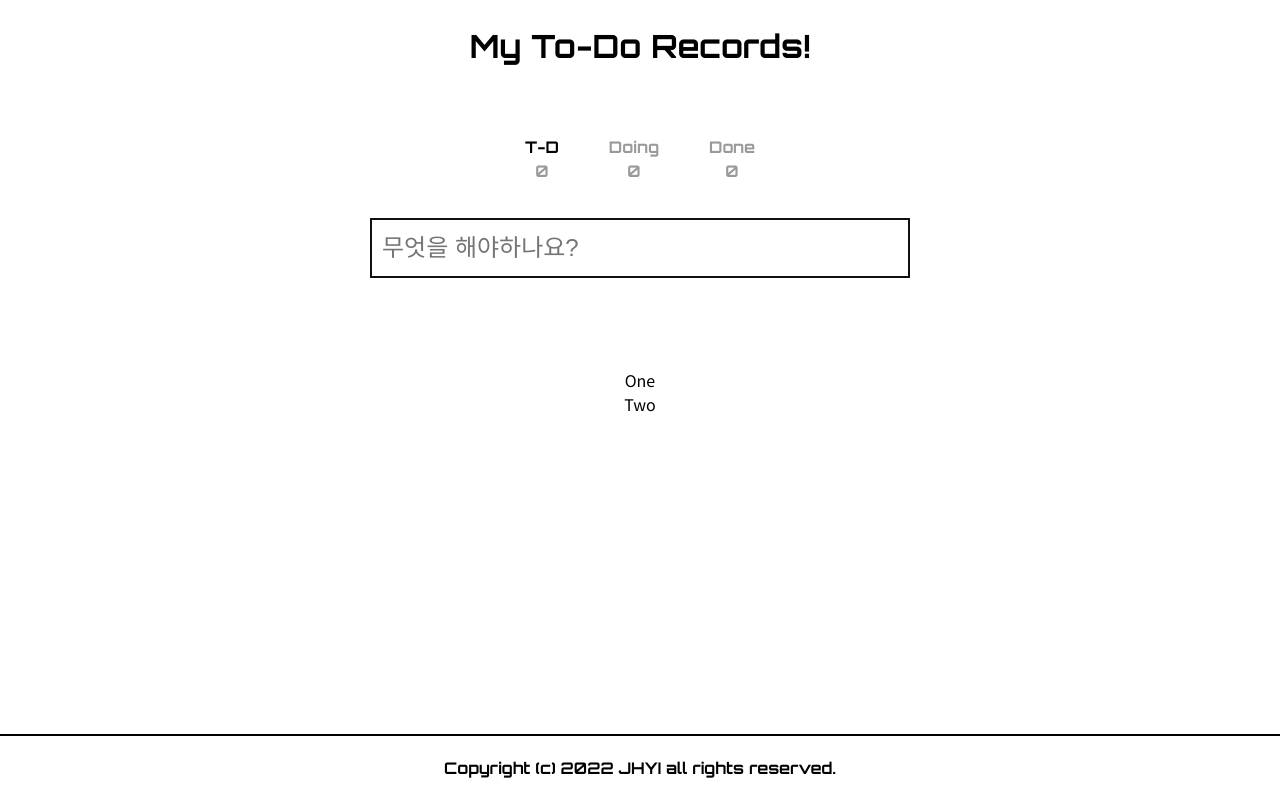
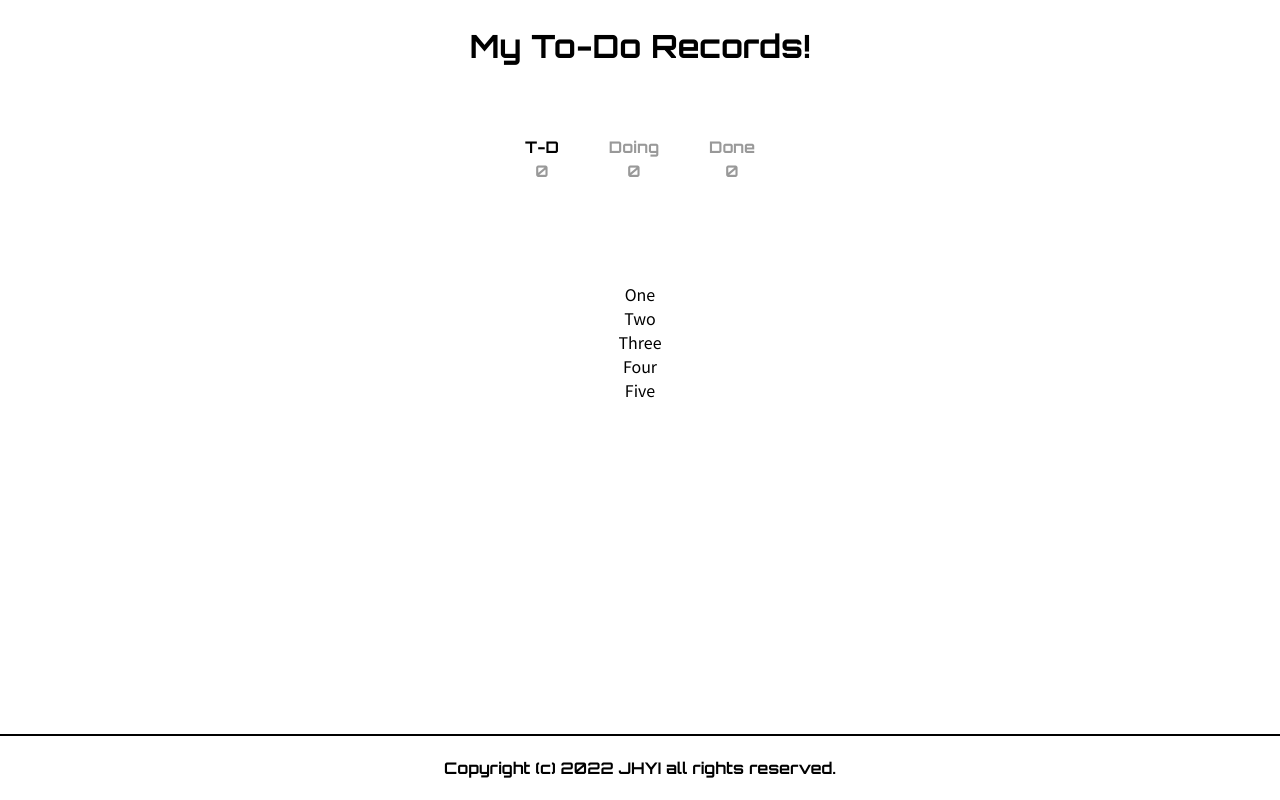
Before and after one commit to jhclass/microproject_todos, a React (Create React App) app: page / in a window 1280 px wide. Built offline with nearby package versions, Linux system fonts and the light colour scheme; some icons are missing.

Commit message:
같은 줄 내에서 위치변경 (배열순번 변경) 완료

```diff
--- a/package.json
+++ b/package.json
@@ -17,6 +17,7 @@
     "react-hook-form": "^7.42.1",
     "react-scripts": "5.0.1",
     "recoil": "^0.7.6",
+    "styled-components": "^5.3.6",
     "typescript": "^4.9.4",
     "web-vitals": "^2.1.4"
   },
--- a/src/page/Listcontainer.tsx
+++ b/src/page/Listcontainer.tsx
@@ -1,6 +1,6 @@
-import { IToDo} from "./atoms";
 
-function Listcontainer({text,today}:IToDo){
+
+function Listcontainer(){
 
     return (
 
--- a/src/page/Section1.tsx
+++ b/src/page/Section1.tsx
@@ -1,27 +1,30 @@
 
 import {useForm} from 'react-hook-form';
-import { useRecoilState, atom } from 'recoil';
+import styled from 'styled-components';
+import { useRecoilState } from 'recoil';
 import Listcontainer from './Listcontainer';
-import {todoState} from './atoms';
-import {DragDropContext, Draggable, Droppable} from 'react-beautiful-dnd';
+import {toDoState} from './atoms';
+import {DragDropContext, Draggable, Droppable, DropResult} from 'react-beautiful-dnd';
 interface IForm {
     toDo:string;
 }
 
+const Boards = styled.div``;
+const Board = styled.ul``;
+const Card = styled.li``;
+
+
 function Section1() {
-    const [todos,setTodos] = useRecoilState(todoState);
+    const [toDos,setTodos] = useRecoilState(toDoState);
     const {register,handleSubmit,formState:{errors}, setFocus} = useForm<IForm>();
     const prohibited = /[0-9a-zA-Zㄱ-ㅎㅏ-ㅣ가-힣]/;
-    let today = new Date();
-    let year = today.getFullYear();
-    let month = today.getMonth()+1;
-    let date = today.getDate();
-    let hour = today.getHours();
-    let min = today.getMinutes();
-    const onValid = ({toDo}:IForm)=>{
-        setTodos(oldToDos=>[{text:toDo, id:Date.now(), today:`${year}년 ${month}월 ${date}일 ${hour}시 ${min}분`, category:"TO_DO"},...oldToDos])
-        setFocus("toDo",{shouldSelect:true});
-    }
+    // let today = new Date();
+    // let year = today.getFullYear();
+    // let month = today.getMonth()+1;
+    // let date = today.getDate();
+    // let hour = today.getHours();
+    // let min = today.getMinutes();
+
     const onClick = (event:React.MouseEvent<HTMLElement>) => {
         console.log(event.currentTarget.textContent);
 
@@ -32,8 +35,20 @@ function Section1() {
         event.currentTarget.classList.add('textColor');
     }
 
-    const onDragEnd = () => {
+    const onDragEnd = ({draggableId,destination,source}:DropResult) => {
+        if(!destination) return;
+        setTodos((oldToDos:any)=>{
+            const copyToDos = [...oldToDos];
+            const copyAnd = copyToDos.slice(source.index,source.index+1);
+            console.log('a',copyAnd);
+            copyToDos.splice(source.index,1);
 
+            copyToDos.splice(destination.index,0,`${copyAnd[0]}`)
+            console.log(copyToDos);
+            return copyToDos;
+
+        })
+        console.log(draggableId,destination.index,source.index);
     }
     //console.log('어쩔',errors.toDo?.message);
     return (
@@ -57,44 +72,37 @@ function Section1() {
 
 
                 <div id="inputSection">
-                    <form onSubmit={handleSubmit(onValid)}>
-                        <input {...register("toDo",{required:"할일을 입력하여 주세요 :)",pattern:{value:prohibited,message:"잘못된 작성방식입니다."}})} className="addInput" type="text" placeholder="무엇을 해야하나요?"/><br/>
-                        <button className="addBtn"><span className="xi-plus-circle-o"></span></button>
-                    </form>
+
                     <div className='er-info'><span>{errors.toDo?.message}</span></div>
                 </div>{ /* input */}
                 <ul className='listContainer'>
                     <DragDropContext onDragEnd={onDragEnd}>
+                        <Boards>
                         <Droppable droppableId='one'>
                             {(provide)=>
-                                <ul ref={provide.innerRef} {...provide.droppableProps}>
-                                    <Draggable draggableId='first' index={0}>
+                                <Board ref={provide.innerRef} {...provide.droppableProps}>
+                                    {toDos.map((toDo,index,el)=>(
+                                       <Draggable draggableId={toDo} index={index} key={toDo}>
                                             {(provide)=>
-                                            <li
+
+                                                <Card
                                                     ref={provide.innerRef}
                                                     {...provide.dragHandleProps}
                                                     {...provide.draggableProps}
                                                 >
-                                                <span>One</span>
-                                            </li>
-                                        }
-                                    </Draggable>
-                                    <Draggable draggableId='second' index={1}>
-                                        {(provide)=>
-                                            <li
-                                                ref={provide.innerRef}
-                                                {...provide.dragHandleProps}
-                                                {...provide.draggableProps}
-                                            >
-                                                <span>Two</span>
-                                            </li>
+                                                    <span>{toDo}</span>
+                                                </Card>
                                             }
                                         </Draggable>
 
-                                </ul>
+                                    ))
+
+                                    }
+                                    {provide.placeholder}
+                                </Board>
                             }
                         </Droppable>
-
+                        </Boards>
                     </DragDropContext>
 
 
--- a/src/page/atoms.ts
+++ b/src/page/atoms.ts
@@ -1,12 +1,6 @@
 import {atom} from 'recoil';
 
-export interface IToDo {
-    text:string;
-    category: "TO_DO" | "DOING" | "DONE";
-    id:number;
-    today:string;
-}
-export const todoState = atom<IToDo[]>({
+export const toDoState = atom({
     key:"toDo",
-    default:[]
+    default:['One','Two','Three','Four','Five']
 });
```
Also changed, not shown: 1 other file (tests, documents, lock files or other folders). Lines whose indentation alone changed are shown as unchanged.
